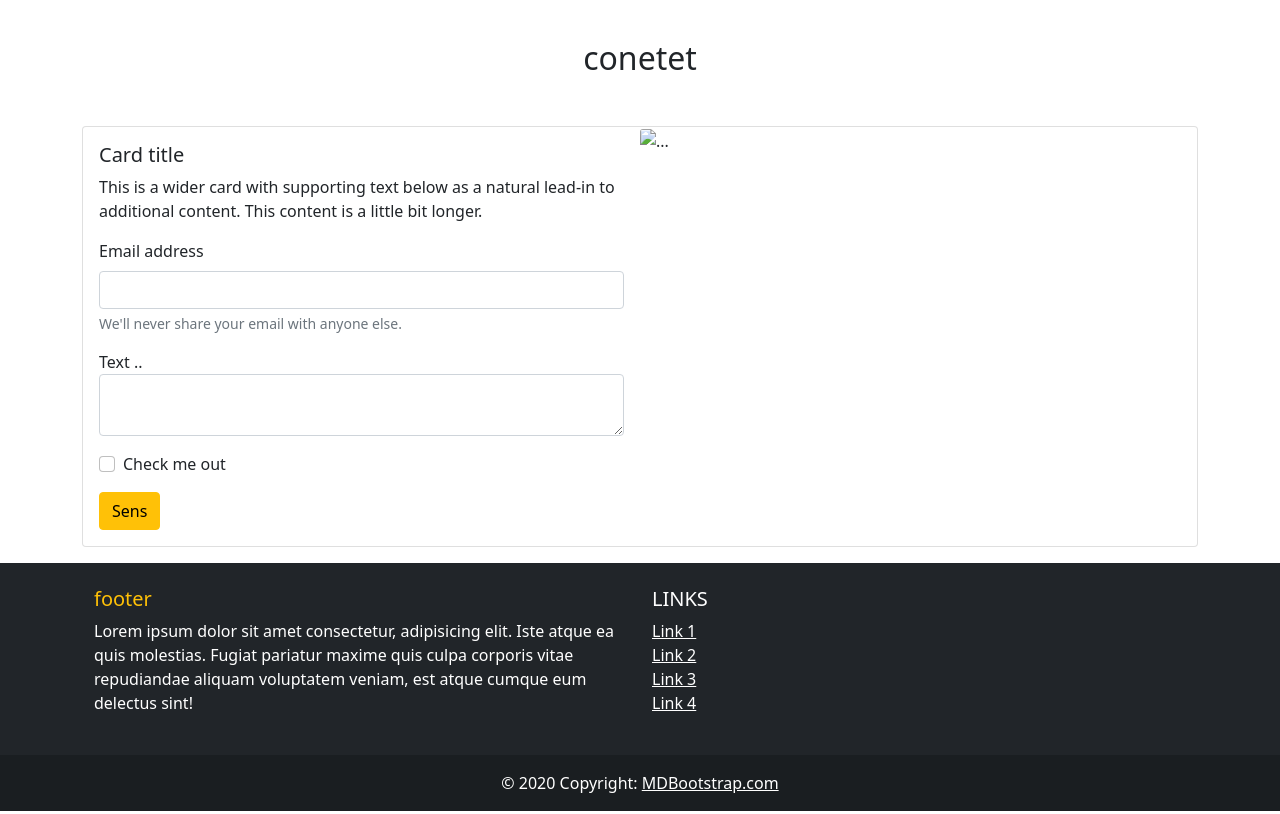
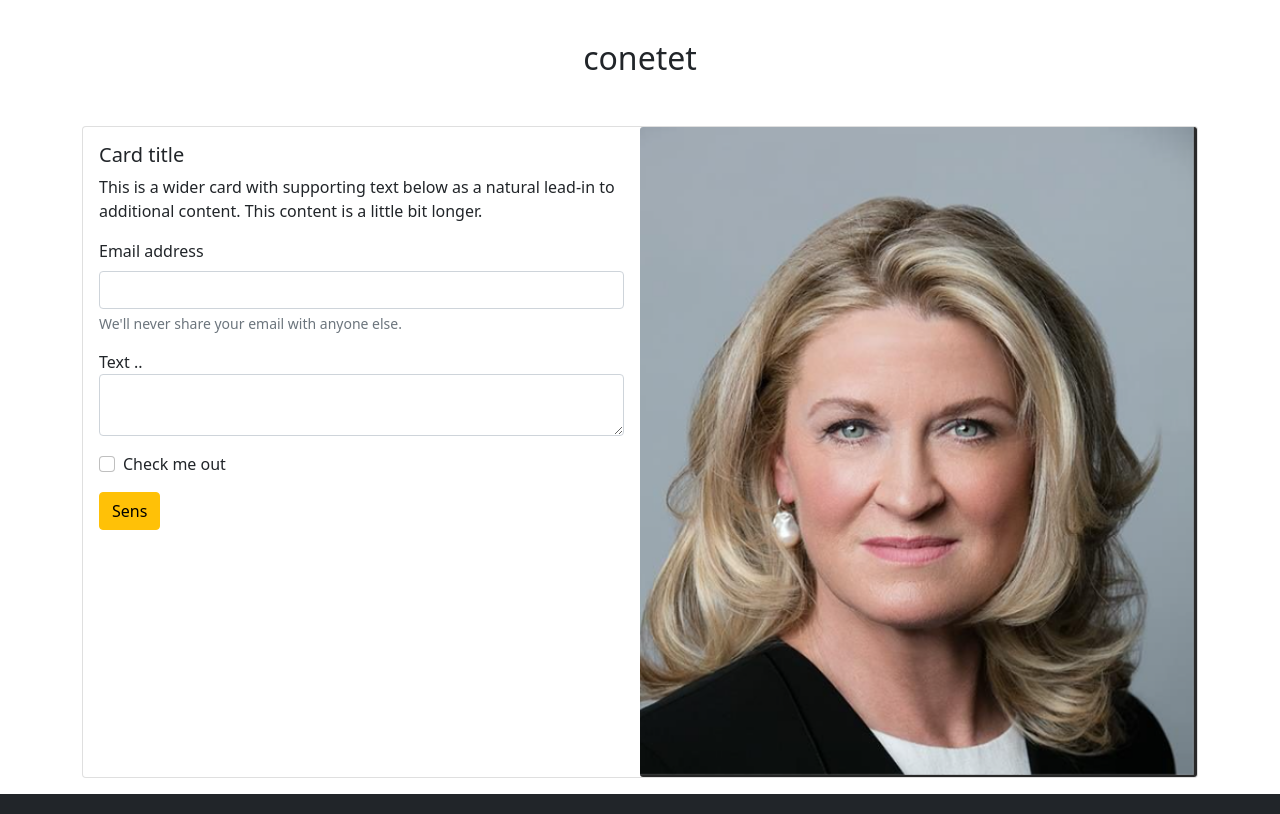
Before and after one commit to mah20m/test, a plain HTML site: page index.html in a window 1280 px wide. Shown: the part 3220-4034 px from the top of the page. Drawn offline with Linux system fonts and the light colour scheme; the site is published under a folder, as on GitHub Pages, so addresses that start at the root find nothing.

Commit message:
first commit

```diff
--- a/index.html
+++ b/index.html
@@ -208,7 +208,7 @@
         </div>
       </div>
       <div class="col">
-        <img src="/img/Screenshot 2023-06-17 115056.png" class="card-img h-10" alt="...">
+        <img src="img/Screenshot 2023-06-17 115056.png" class="card-img h-10" alt="...">
       </div>
     </div>
   </div>
```
